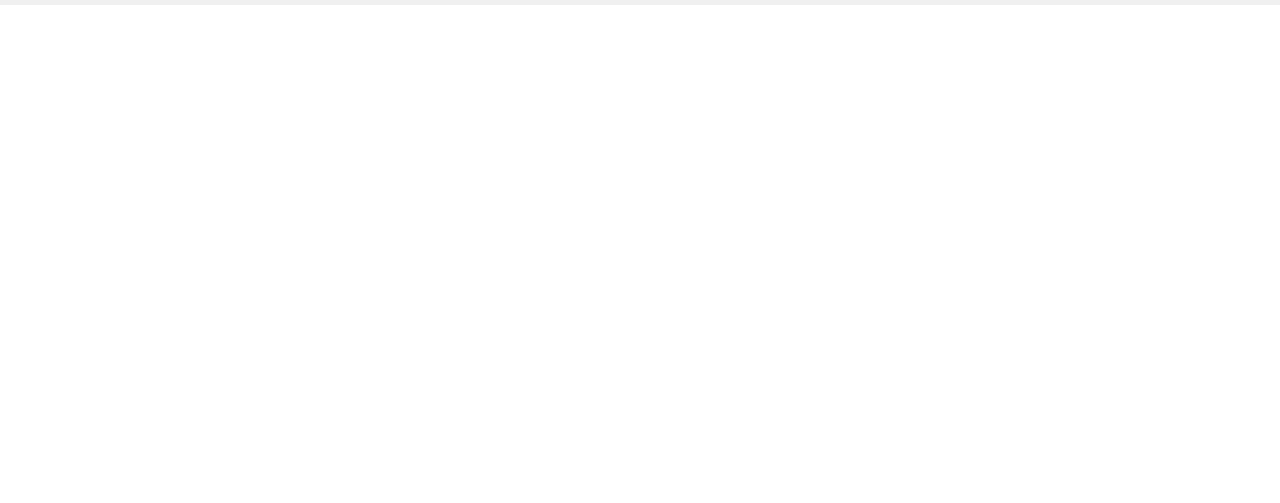
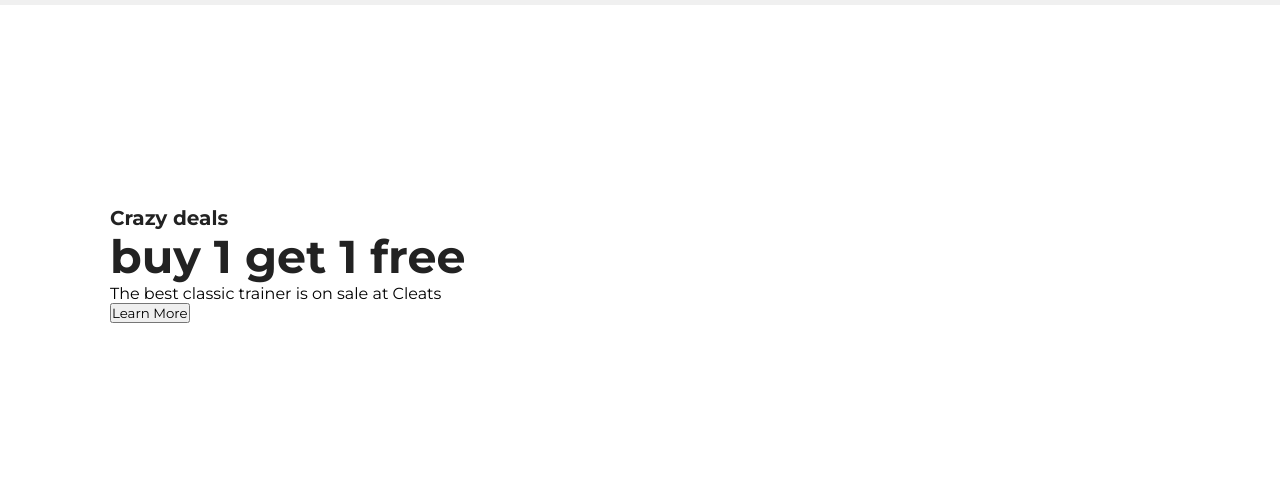
Before and after one commit to Zaryabv/Team37, a Django app: template Cleats/shop/shop/templates/aboutus.html in a window 1280 px wide. Shown: the part 95-598 px from the top of the page. Run offline with Django 3.2, Linux system fonts and the light colour scheme; the template is opened without the code that fills it, so the values that code supplies are empty; some libraries are stand-ins or nearby versions.

Commit message:
Update aboutus.html

```diff
--- a/Cleats/shop/shop/templates/aboutus.html
+++ b/Cleats/shop/shop/templates/aboutus.html
@@ -33,3 +33,11 @@
         </ul>
     </div>
 </section>
+
+<section id="sm-banner" class="section-p1">
+    <div class="banner-box">
+        <h4>Crazy deals</h4>
+        <h2>buy 1 get 1 free</h2>
+        <span>The best classic trainer is on sale at Cleats</span>
+        <button class="white">Learn More</button>
+    </div>
```
